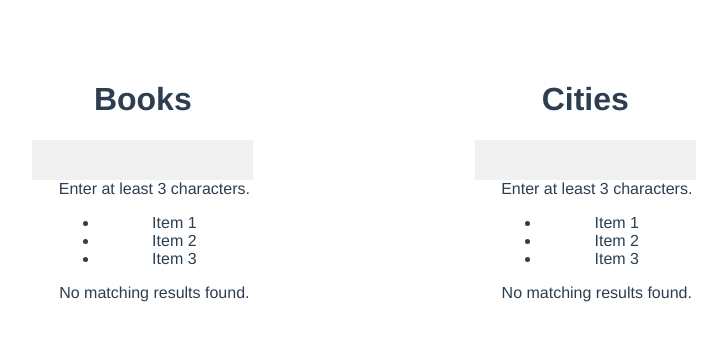
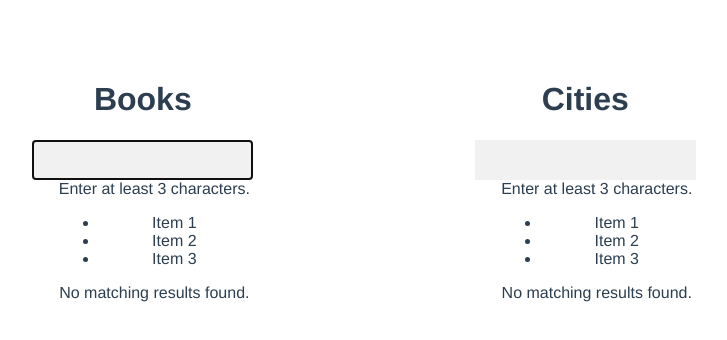
Before and after one commit to Kashif7/vue3-autocomplete, a Vue app: page / in a window 1280 px wide. Shown: the top 340 px of the page, without its empty margins (276-1003 px from the left). Built offline with nearby package versions, Linux system fonts and the light colour scheme.

Commit message:
implemented a custom directive to focus on an element

```diff
--- a/src/components/AutoComplete.vue
+++ b/src/components/AutoComplete.vue
@@ -1,5 +1,7 @@
+
 <script setup>
 import { defineProps, defineEmits } from "vue";
+import { vFocus } from "../directives/vFocus";
 
 defineProps({
   focusOnLoad: String,
@@ -12,7 +14,9 @@ defineEmits(["update:modelValue"]);
 
 <template>
   <div>
-    <input id="search" type="text" />
+    <input id="search" type="text" v-if="focusOnLoad" v-focus />
+    <!-- Contrived to demostrate directive functionality -->
+    <input id="search" type="text" v-else v-focus.prevent />
   </div>
   <div id="list-container" class="list-container">
     <label id="validation-message"> Enter at least 3 characters. </label>
--- /dev/null
+++ b/src/directives/vFocus.js
@@ -0,0 +1,12 @@
+//Directive to trigger focus to an element based on a passed value
+//usage v-focus="true" case insensitive
+//
+export const vFocus = {
+  mounted: (el, binding) => {
+    if ("prevent" in binding.modifiers) {
+      return;
+    }
+
+    el.focus();
+  },
+};
```
